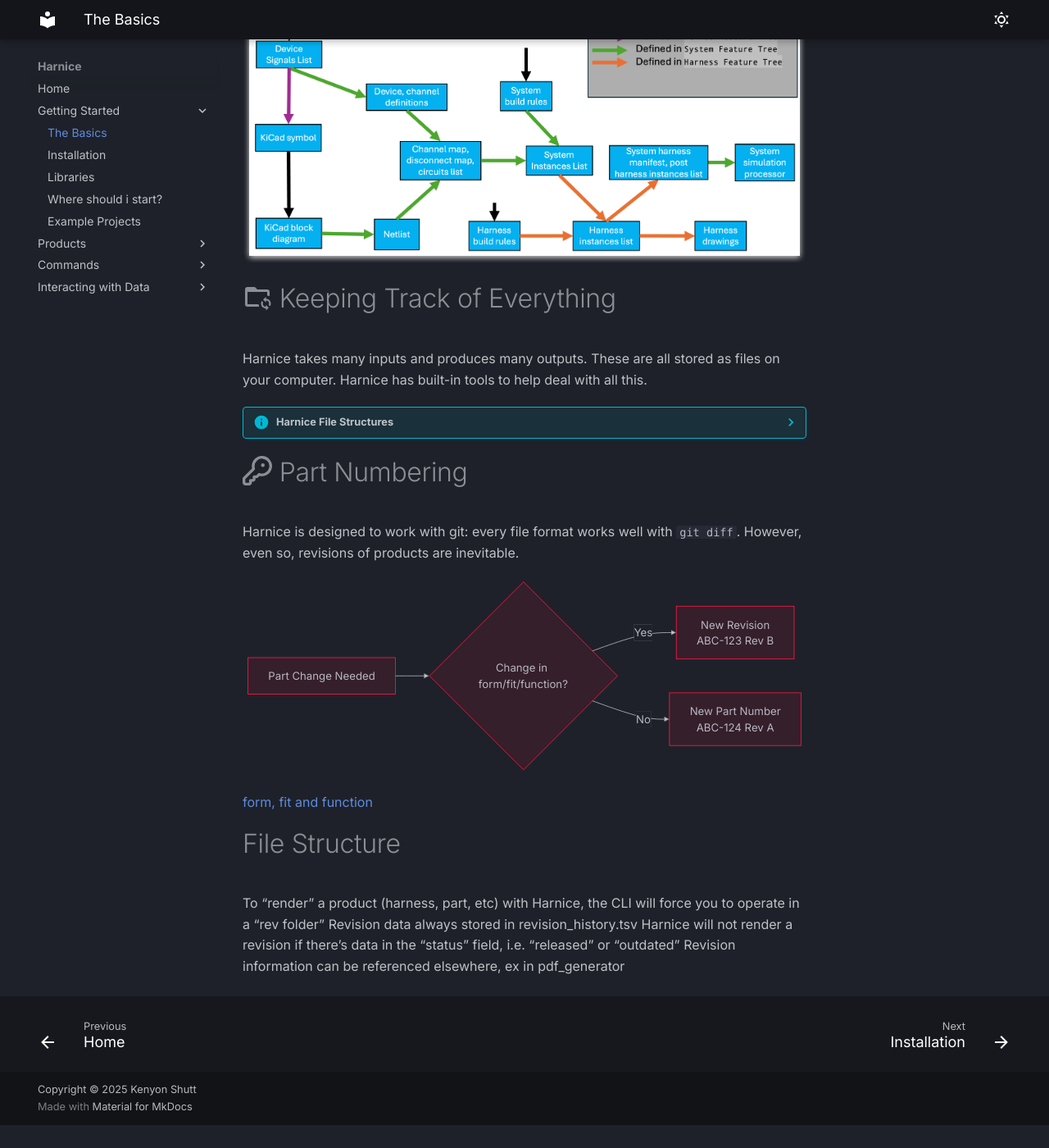
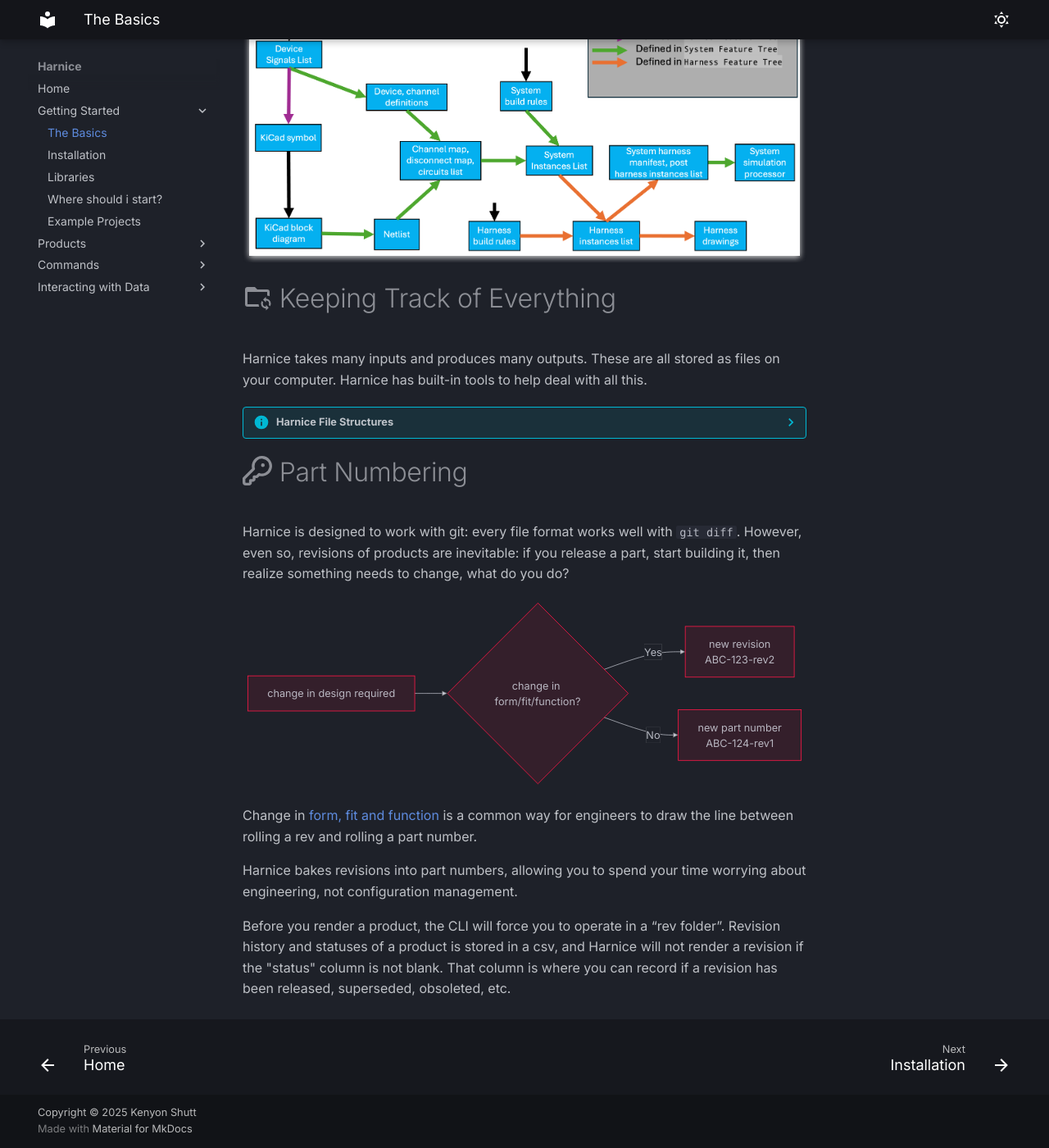
Before and after one commit to harnice/Harnice, an MkDocs documentation site: the page built from docs/getting_started/the_basics.md, in a window 1280 px wide and 1400 px high, scrolled down 2424 px. Shown: the whole window at 82% size. Built offline with MkDocs 1.6.1 and Material for MkDocs 9.7.7, drawn with Linux system fonts in a browser that asks for light colours; some web fonts are replaced; before the commit the page ends 3796 px from its top, so only the background shows below that.

Commit message:
added content to the basics

````diff
--- a/docs/getting_started/the_basics.md
+++ b/docs/getting_started/the_basics.md
@@ -68,20 +68,17 @@
     {% include-markdown "commands/fileio.md" %}
 
 # :octicons-key-16: Part Numbering
-Harnice is designed to work with git: every file format works well with `git diff`. However, even so, revisions of products are inevitable.
+Harnice is designed to work with git: every file format works well with `git diff`. However, even so, revisions of products are inevitable: if you release a part, start building it, then realize something needs to change, what do you do?
 
 ```mermaid
     graph LR
-        A[Part Change Needed] --> B{Change in form/fit/function?};
-        B -->|Yes| C[New Revision<br/>ABC-123 Rev B];
-        B -->|No| D[New Part Number<br/>ABC-124 Rev A];
+        A[change in design required] --> B{change in form/fit/function?};
+        B -->|Yes| C[new revision<br/>ABC-123-rev2];
+        B -->|No| D[new part number<br/>ABC-124-rev1];
 ```
 
-[form, fit and function](https://en.wikipedia.org/wiki/Form,_fit_and_function)
+Change in [form, fit and function](https://en.wikipedia.org/wiki/Form,_fit_and_function) is a common way for engineers to draw the line between rolling a rev and rolling a part number.
 
-# File Structure
+Harnice bakes revisions into part numbers, allowing you to spend your time worrying about engineering, not configuration management.
 
-To “render” a product (harness, part, etc) with Harnice, the CLI will force you to operate in a “rev folder”
-Revision data always stored in revision_history.tsv
-Harnice will not render a revision if there’s data in the “status” field, i.e. “released” or “outdated”
-Revision information can be referenced elsewhere, ex in pdf_generator
+Before you render a product, the CLI will force you to operate in a “rev folder”. Revision history and statuses of a product is stored in a csv, and Harnice will not render a revision if the "status" column is not blank. That column is where you can record if a revision has been released, superseded, obsoleted, etc.
--- a/mkdocs.yml
+++ b/mkdocs.yml
@@ -69,7 +69,7 @@
   - Getting Started:
     - The Basics: getting_started/the_basics.md
     - Installation: getting_started/installation.md
-    - Libraries: getting_started/_libraries.md
+    - Libraries: getting_started/libraries.md
     - Where should i start?: getting_started/where_should_i_start.md
     - Example Projects: getting_started/examples.md
 
````
Also changed, not shown: docs/getting_started/_libraries.md (deleted, +0 -13 lines), docs/getting_started/libraries.md (added, +11 -0 lines), docs/index.md (+2 -2 lines), 1 other file.
